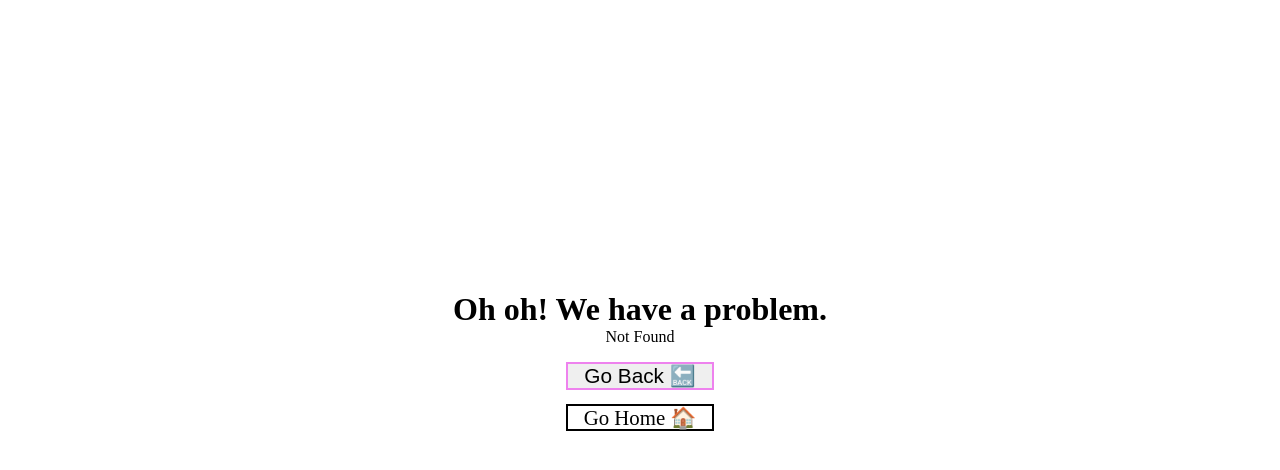
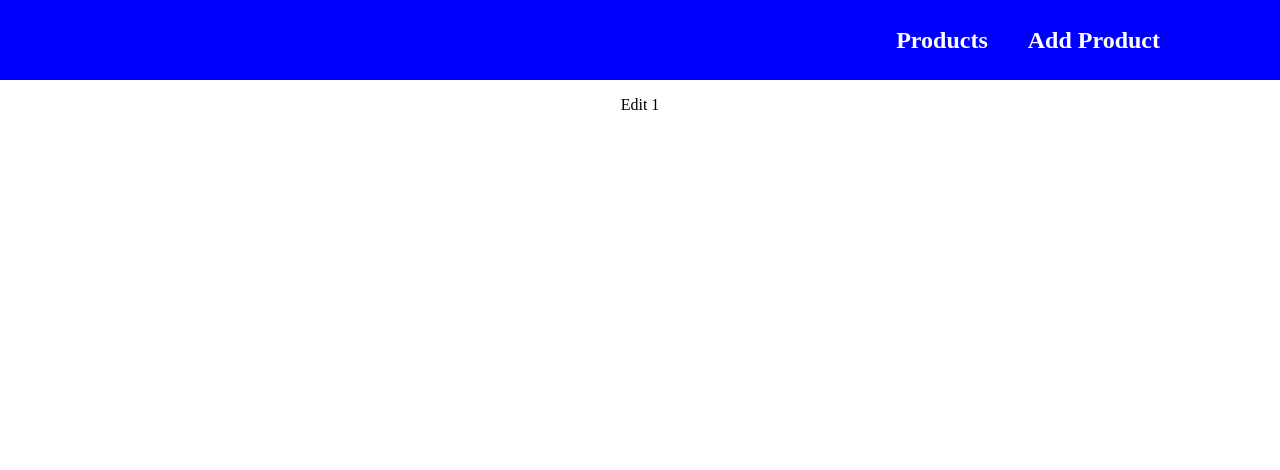
Before and after one commit to ajarek/node-test-2024, a React (Vite) app in the folder frontend/: page /product-edit/1 in a window 1280 px wide. Before the commit this address had no page. Shown: the top 470 px of the page. Built offline with nearby package versions, Linux system fonts and the light colour scheme; no server answers.

Commit message:
added EditProduct

```diff
--- a/frontend/src/App.jsx
+++ b/frontend/src/App.jsx
@@ -2,6 +2,7 @@ import { createBrowserRouter, RouterProvider } from 'react-router-dom'
 import AddProduct from './pages/AddProduct/AddProduct'
 import Main from './layouts/Main/Main'
 import Products from './pages/Products/Products'
+import Edit from './pages/Edit/Edit'
 import Error from './pages/Error/Error'
 
 const router = createBrowserRouter([
@@ -20,7 +21,17 @@ const router = createBrowserRouter([
         element: <AddProduct />,
         errorElement: <Error />,
       },
-
+      {
+        path: 'product-edit',
+        errorElement: <Error />,
+        children: [
+          {
+            path: ':id',
+            element: <Edit />,
+            errorElement: <Error />,
+          },
+        ],
+      },
     ],
   },
 ])
--- /dev/null
+++ b/frontend/src/pages/Edit/Edit.css
@@ -0,0 +1,9 @@
+.edit{
+  display: flex;
+  flex-direction: column;
+  align-items: center;
+  justify-content: center;
+  padding: 1rem;
+  text-align: center;
+  margin-top: 80px;
+}
--- /dev/null
+++ b/frontend/src/pages/Edit/Edit.jsx
@@ -0,0 +1,23 @@
+import './Edit.css'
+import { useEffect, useState } from 'react'
+import { useParams } from 'react-router-dom'
+const Edit = () => {
+  let { id } = useParams()
+  const [data, setData] = useState({})
+
+  useEffect(() => {
+    const dataFetch = async () => {
+      const data = await (
+        await fetch(`http://localhost:3000/api/products/${id}`)
+      ).json()
+      setData(data)
+    }
+    dataFetch()
+  }, [id])
+  return (
+    <div className='edit'>
+      Edit {id} {data.name}
+    </div>
+  )
+}
+export default Edit
--- a/frontend/src/pages/Products/Products.jsx
+++ b/frontend/src/pages/Products/Products.jsx
@@ -1,9 +1,12 @@
 import { useEffect, useState } from 'react'
+import { useNavigate } from "react-router-dom";
 
 import './Products.css'
 
 const Products = () => {
   const [data, setData] = useState([])
+  const navigate = useNavigate();
+
   const deleteProduct = async (id) => {
     try {
       await fetch(`http://localhost:3000/api/products/${id}`, {
@@ -14,9 +17,7 @@ const Products = () => {
       console.error(error)
     }
   }
-  const edit = () => {
-    console.log('edit')
-  }
+
   useEffect(() => {
     const dataFetch = async () => {
       const data = await (
@@ -40,7 +41,7 @@ const Products = () => {
               <div><span>quantity:</span>{product.quantity}</div>
               <div><span>price:</span>{product.price}$</div>
               <div className='btn-container'>
-                <button onClick={edit}>🖊️</button>
+                <button onClick={() => navigate(`/product-edit/${product._id}`)}>🖊️</button>
                 <button onClick={()=>deleteProduct(product._id)}>🗑️</button>
               </div>
             </li>
```
